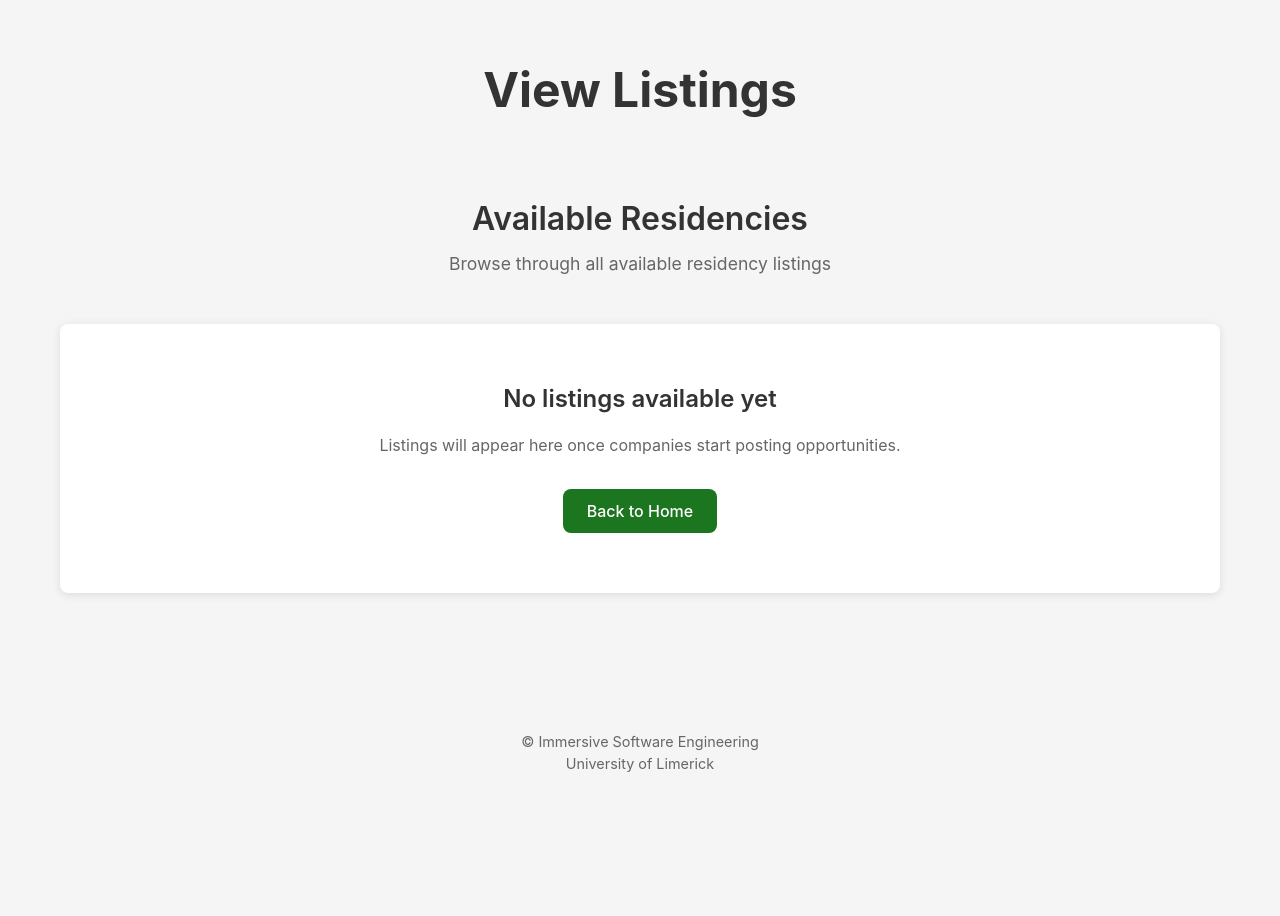
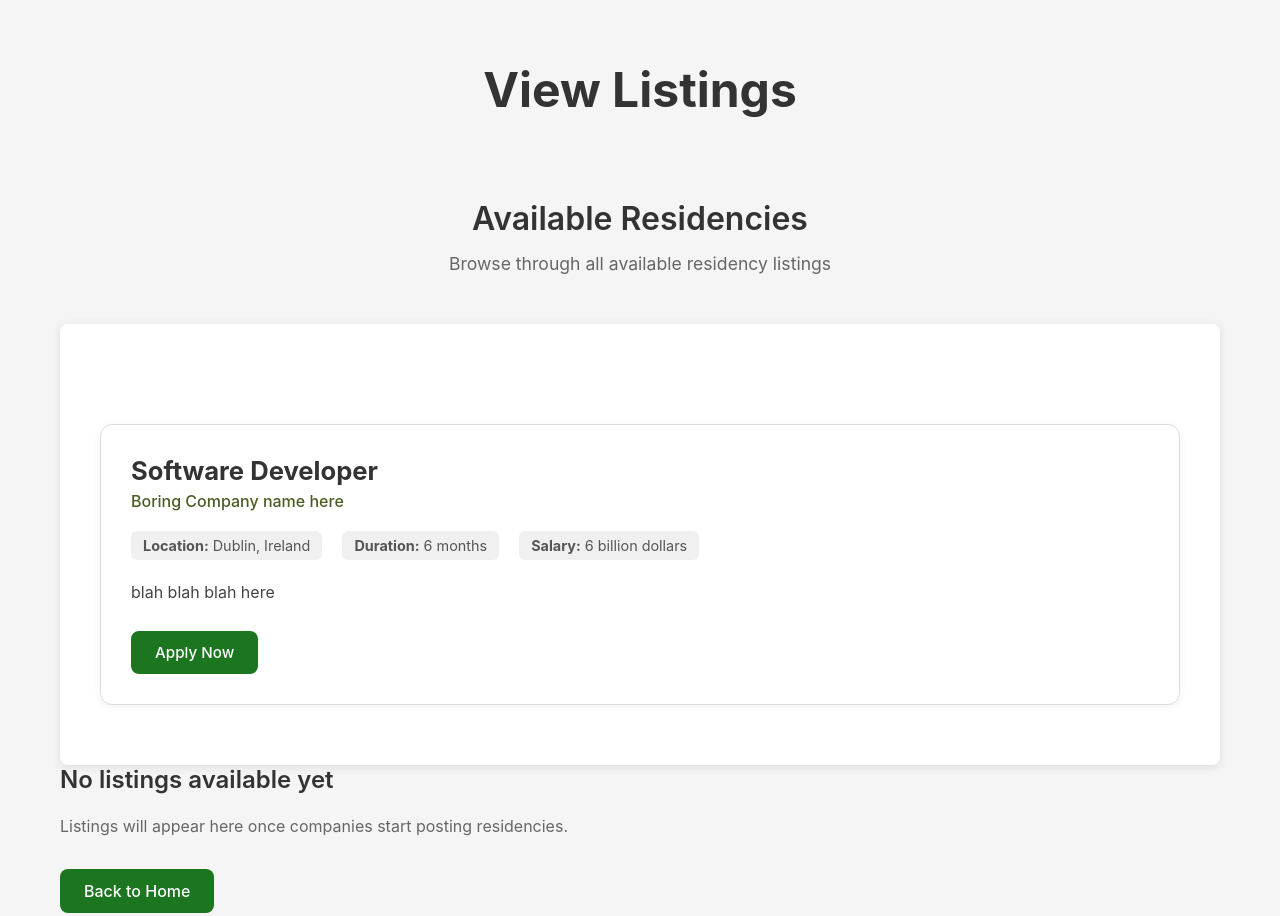
Before and after one commit to AndyCao555/ResidencyWebApp-fix, a website: page ViewListings.html in a window 1280 px wide. Shown: the top 916 px of the page. Before the commit the page ends 877 px from the top, so only its background shows below. Drawn offline with Linux system fonts and the light colour scheme.

Commit message:
added the Listings card (hard coded for now)

```diff
--- a/ViewListings.css
+++ b/ViewListings.css
@@ -95,3 +95,82 @@
   .footer p {
     margin-bottom: 5px;
   }
+
+
+
+  /*CSS for the Residency Cards*/
+  .listing-card {
+    background: #ffffff;
+    border: 1px solid #ddd;
+    border-radius: 12px;
+    padding: 30px;
+    margin-top: 40px;
+    box-shadow: 0 2px 10px rgba(0, 0, 0, 0.05);
+    text-align: left;
+    transition: all 0.2s ease;
+  }
+
+  .listing-card:hover {
+    transform: translateY(-2px);
+    box-shadow: 0 6px 18px rgba(0, 0, 0, 0.08);
+  }
+
+  .listing-header h3 {
+    font-size: 1.6rem;
+    font-weight: 700;
+    margin-bottom: 5px;
+    color: #333;
+  }
+
+  .company-name {
+    font-size: 1rem;
+    font-weight: 500;
+    color: #4a5d23;
+    margin-bottom: 20px;
+  }
+
+  .listing-details {
+    font-size: 0.95rem;
+    color: #555;
+    display: flex;
+    flex-wrap: wrap;
+    gap: 20px;
+    margin-bottom: 20px;
+  }
+
+  .listing-details p {
+    background: #f0f0f0;
+    padding: 6px 12px;
+    border-radius: 6px;
+    font-size: 0.9rem;
+    margin: 0;
+  }
+
+  .listing-description p {
+    font-size: 1rem;
+    color: #444;
+    line-height: 1.6;
+    margin-bottom: 25px;
+  }
+
+  .listing-actions {
+    display: flex;
+    gap: 12px;
+  }
+
+  .apply-button {
+    background: #1c751f;
+    color: white;
+    border: none;
+    padding: 12px 24px;
+    font-size: 0.95rem;
+    font-weight: 500;
+    border-radius: 8px;
+    cursor: pointer;
+    transition: all 0.2s ease;
+  }
+
+  .apply-button:hover {
+    background: #145e17;
+    transform: translateY(-2px);
+  }
--- a/ViewListings.html
+++ b/ViewListings.html
@@ -17,9 +17,32 @@
       </div>
 
       <div class="listings-content">
-        <div class="No-Listings">
+       <div class="listing-card">
+     <div class="listing-header">
+      <h3>Software Developer</h3>
+      <p class="company-name">Boring Company name here</p>
+     </div>
+     <div class="listing-details">
+      <p><strong>Location:</strong> Dublin, Ireland</p>
+      <p><strong>Duration:</strong> 6 months</p>
+      <p><strong>Salary:</strong> 6 billion dollars</p>
+     </div>
+     <div class="listing-description">
+      <p>
+      blah blah blah here
+      </p>
+     </div>
+     <div class="listing-actions">
+      <button class="apply-button">Apply Now</button>
+      </div>
+   </div>
+</div>
+
+
+
+          <div class="No-Listings">
           <h3>No listings available yet</h3>
-          <p>Listings will appear here once companies start posting opportunities.</p>
+          <p>Listings will appear here once companies start posting residencies.</p>
           <button onclick="window.location.href='Index.html'" class="back-button">Back to Home</button>
         </div>
       </div>
@@ -31,5 +54,6 @@
     </div>
 
 
+
   </body>
 </html>
```
Lines whose indentation alone changed are shown as unchanged.
